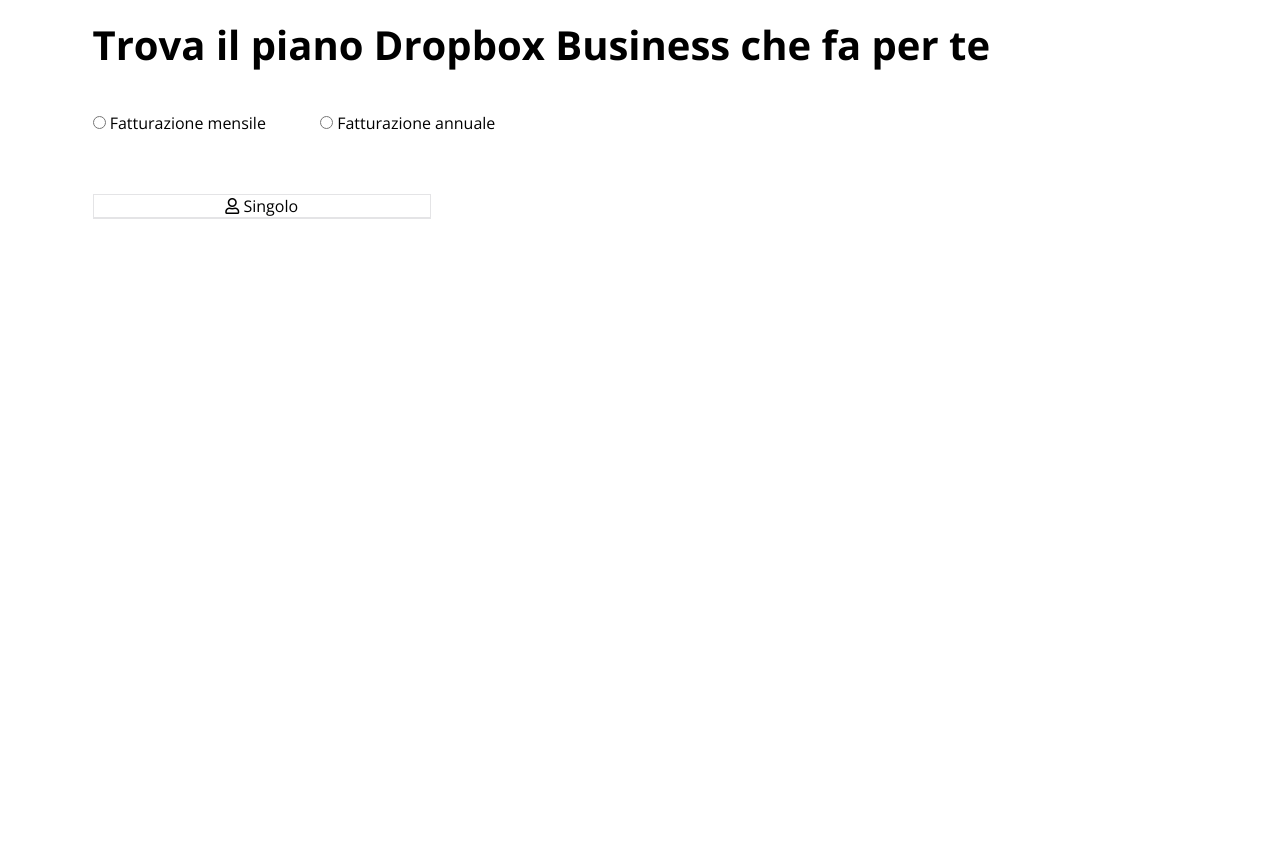
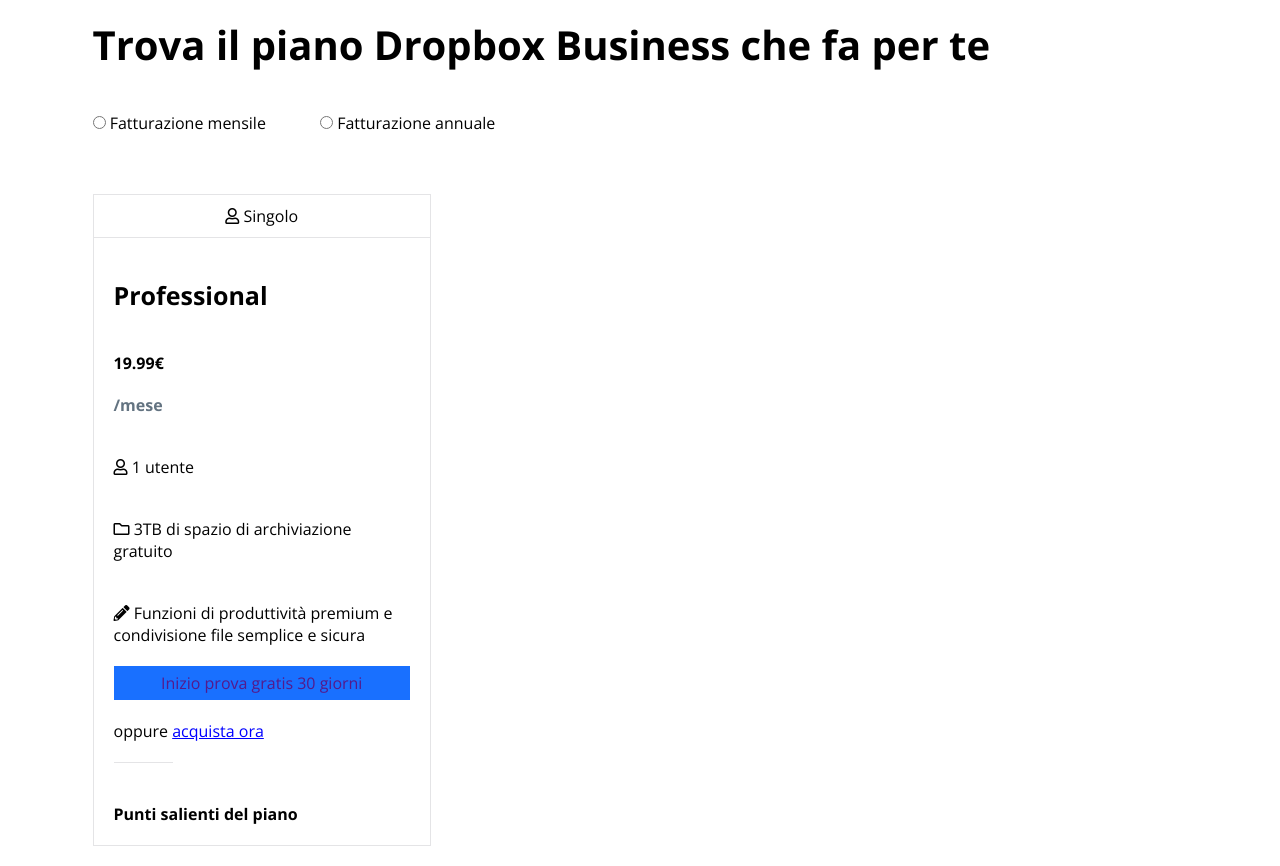
Before and after one commit to Maurizio-P/htmlcss-dropbox, a plain HTML site: page index.html in a window 1280 px wide. Shown: the part 835-1701 px from the top of the page. Before the commit the page ends 1074 px from the top, so only its background shows below. Drawn offline with nearby package versions, Linux system fonts and the light colour scheme.

Commit message:
half column

```diff
--- a/css/styles.css
+++ b/css/styles.css
@@ -98,6 +98,7 @@ a {
 
 .button-hero {
     margin-bottom: 10px;
+    display: inline-block;
 }
 
 .canc-abb {
@@ -128,6 +129,10 @@ a {
     padding: 20px;
 }
 
+.column-box ul {
+    list-style: none;
+}
+
 .column {
     border: 1px solid #E4E4E6;
 }
@@ -137,6 +142,53 @@ a {
     border-bottom: 1px solid #E4E4E6;
 }
 
+.features-abb, .recap-abb {
+    padding: 20px;
+}
+
+.type-abb li {
+    padding: 20px 0;
+}
+
+.type-abb li:last-child {
+    padding-top: 0px;
+    color: #637381;
+    font-size: 14px;
+}
+
+.function-abb li {
+    padding: 20px 0 ;
+}
+
+.button-container {
+    text-align: center;
+    padding: 20px;
+    margin: 0 auto;
+}
+
+.alt-link-container {
+    padding: 20px 0;
+}
+
+.alt-link {
+    text-decoration: underline;
+    color: blue;
+}
+
+.separator {
+    width: 20%;
+    border-bottom: 1px solid #E4E4E6;
+}
+
+.recap-abb ul {
+    list-style: image(<i class="far fa-check"></i>);
+}
+
+
+
+
+
+
 /******************************************
 Classi utili
 ******************************************/
@@ -145,7 +197,6 @@ Classi utili
 .bt {
     background-color: #1970FF;
     color: white;
-    display: inline-block;
     padding: 6px 15px;
 }
 
--- a/index.html
+++ b/index.html
@@ -50,6 +50,7 @@
             </div>
         </div>
     </header>
+
     <main class="main">
         <div class="container ">
             <section class="section-main">
@@ -70,9 +71,41 @@
 
             <div class="column-box col-3_9">
                 <div class="column">
-                    <section><i class="far fa-user"></i> Singolo</section>
-                    <div class="type-abb">
+                    <section style="padding: 10px 0;"><i class="far fa-user"></i> Singolo</section>
+                    <div class="features-abb">
+                        <div class="type-abb">
+                            <ul>
+                                <li><h3>Professional</h3></li>
+                                <li><h4>19.99€</h4></li>
+                                <li><h5>/mese</h5></li>
+                            </ul>
+                        </div>
 
+                        <div class="function-abb">
+                            <ul>
+                                <li><i class="far fa-user"></i> 1 utente</li>
+                                <li><i class="far fa-folder"></i> 3TB di spazio di archiviazione gratuito</li>
+                                <li><i class="fas fa-pencil-alt"></i> Funzioni di produttività premium e condivisione file semplice e sicura</li>
+                            </ul>
+                        </div>
+
+                        <div class="button-container bt"><a href="">Inizio prova gratis 30 giorni</a></div>
+
+                        <div class="alt-link-container">
+                            oppure <a class="alt-link" href="">acquista ora</a>
+                        </div>
+
+                        <div class="separator"></div>
+                    </div>
+
+                    <div class="recap-abb">
+                        <h5>Punti salienti del piano</h5>
+                        <ul>
+                            <li></li>
+                            <li></li>
+                            <li></li>
+                            <li></li>
+                        </ul>
                     </div>
                 </div>
             </div>
```
